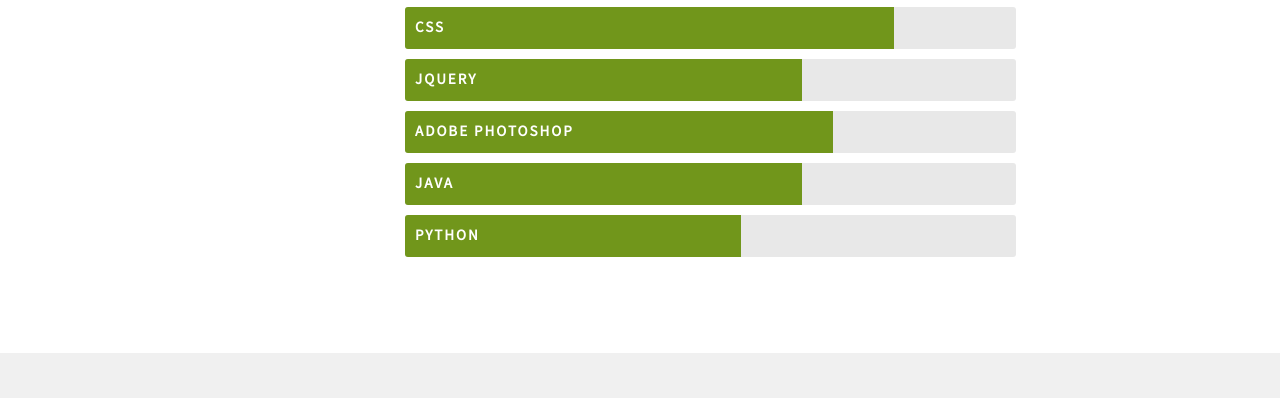
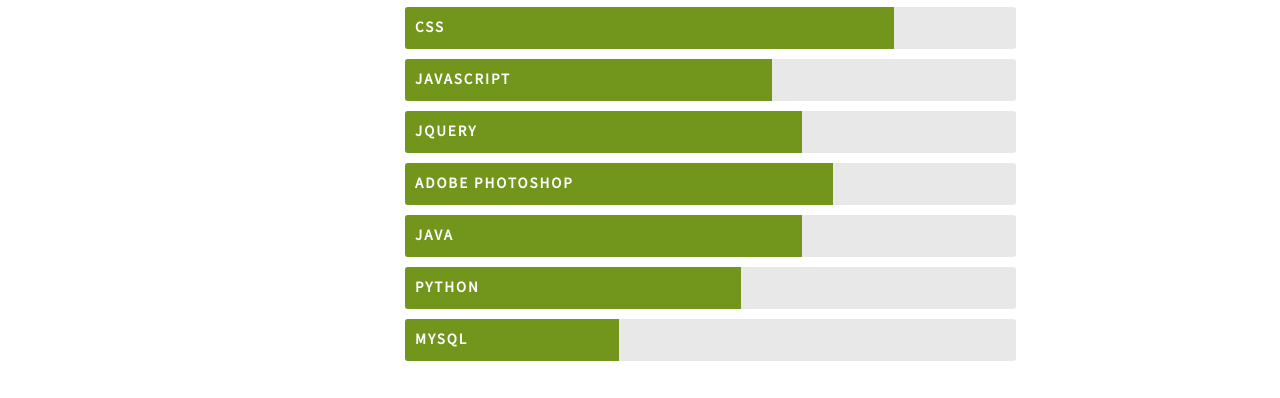
Before and after one commit to whytecloud/whytecloud.github.io, a plain HTML site: page index.html in a window 1280 px wide. Shown: the part 2122-2520 px from the top of the page. Drawn offline with nearby package versions, Linux system fonts and the light colour scheme; a web font is replaced by a local one.

Commit message:
Update index.html

```diff
--- a/index.html
+++ b/index.html
@@ -179,10 +179,12 @@
                     <ul class="skills">
                         <li><span class="bar-expand html5"></span><em>HTML5</em></li>
                         <li><span class="bar-expand css"></span><em>CSS</em></li>
+			<li><span class="bar-expand javascript"></span><em>Javascript</em></li>
                         <li><span class="bar-expand jquery"></span><em>jQuery</em></li>
                         <li><span class="bar-expand photoshop"></span><em>Adobe Photoshop</em></li>
                         <li><span class="bar-expand java"></span><em>Java</em></li>
                         <li><span class="bar-expand python"></span><em>Python</em></li>
+			<li><span class="bar-expand sql"></span><em>MySQL</em></li>
                     </ul>
                 </div>
             </div>
```
